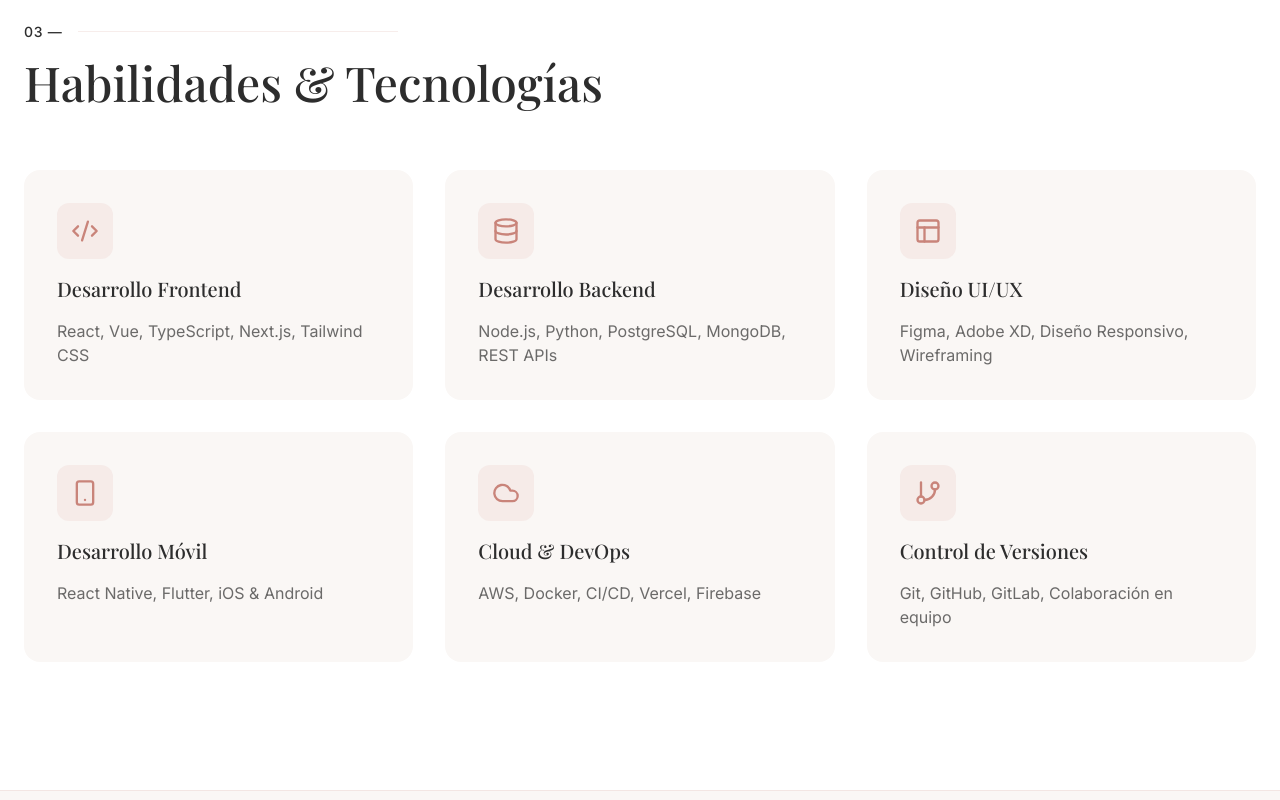
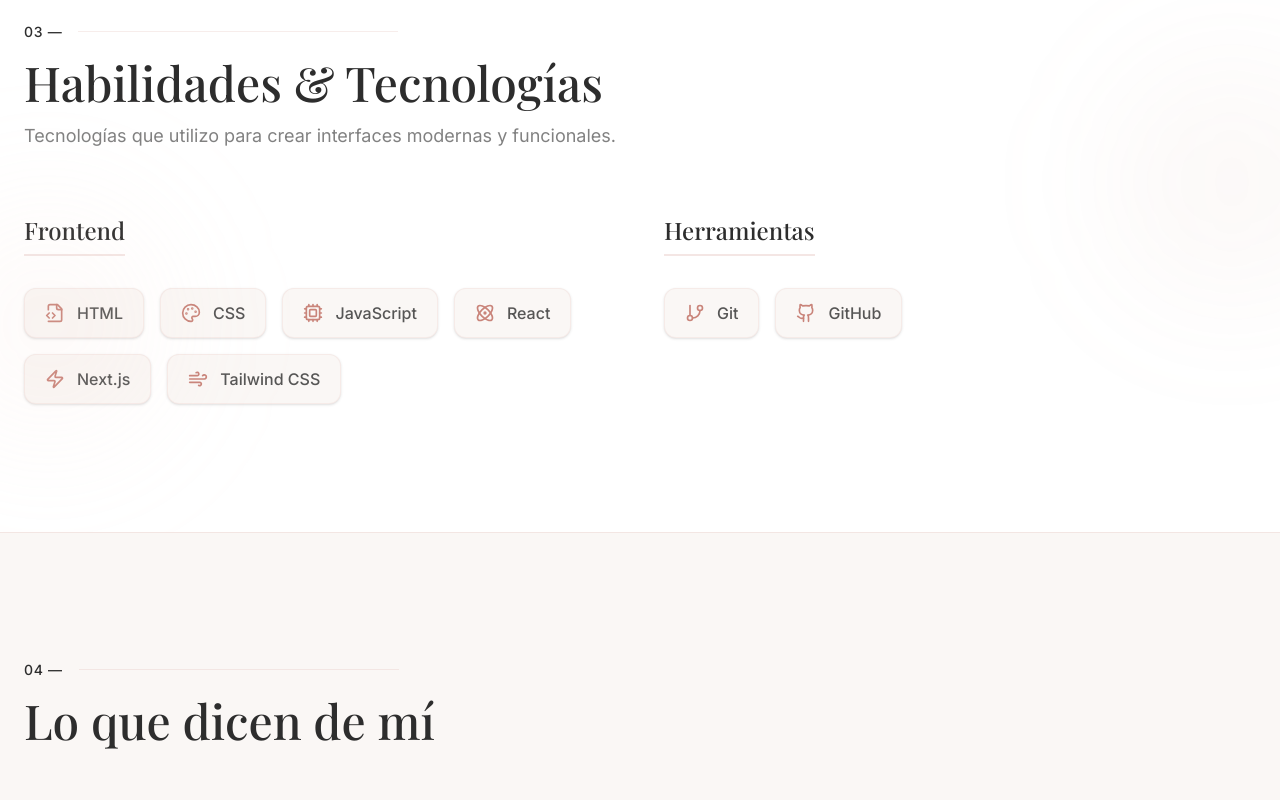
Before and after one commit to AlejandraMontillaucc/Mi-Portafolio-, a Next.js app: page / in a window 1280 px wide. Shown: the part 3620-4420 px from the top of the page. Built offline with nearby package versions, Linux system fonts and the light colour scheme; no server answers.

Commit message:
Rediseño de Habilidades

```diff
--- a/components/Projects.tsx
+++ b/components/Projects.tsx
@@ -27,9 +27,9 @@
       title: 'LegalConnect',
       description: 'Asistente inteligente para análisis de contratos',
       image: 'URL de la imagen o path en /public',
-      tags: ['React', 'Tailwind', 'Next.js'],
-      github: 'https://github.com/tu-usuario/tu-repo',
-      demo: 'https://tu-demo.com',
+      tags: ['TypeScript', 'JavaScript'],
+      github: 'https://github.com/AndresMira21/analyzer-contract-frontend.git',
+      demo: 'https://analyzer-contract-frontend-kohl.vercel.app/',
     },
     */
   ];
--- a/components/Skills.tsx
+++ b/components/Skills.tsx
@@ -1,40 +1,105 @@
 "use client";
 
 import React from 'react';
-import { Code2, Database, Layout, Smartphone, Cloud, GitBranch } from 'lucide-react';
+import {
+  FileCode2,
+  Palette,
+  Cpu,
+  Atom,
+  Zap,
+  Wind,
+  GitBranch,
+  Github
+} from 'lucide-react';
 import SectionTitle from './SectionTitle';
 import { useTranslations } from 'next-intl';
+import { motion } from 'motion/react';
 
 export default function Skills() {
   const t = useTranslations('skills');
 
-  const skills = [
-    { icon: Code2, title: t('s1'), description: t('s1desc') },
-    { icon: Database, title: t('s2'), description: t('s2desc') },
-    { icon: Layout, title: t('s3'), description: t('s3desc') },
-    { icon: Smartphone, title: t('s4'), description: t('s4desc') },
-    { icon: Cloud, title: t('s5'), description: t('s5desc') },
-    { icon: GitBranch, title: t('s6'), description: t('s6desc') },
+  const categories = [
+    {
+      title: t('frontend'),
+      skills: [
+        { name: 'HTML', icon: FileCode2 },
+        { name: 'CSS', icon: Palette },
+        { name: 'JavaScript', icon: Cpu },
+        { name: 'React', icon: Atom },
+        { name: 'Next.js', icon: Zap },
+        { name: 'Tailwind CSS', icon: Wind },
+      ],
+    },
+    {
+      title: t('tools'),
+      skills: [
+        { name: 'Git', icon: GitBranch },
+        { name: 'GitHub', icon: Github },
+      ],
+    },
   ];
 
+  const containerVariants = {
+    hidden: { opacity: 0 },
+    visible: {
+      opacity: 1,
+      transition: {
+        staggerChildren: 0.1,
+      },
+    },
+  };
+
+  const itemVariants = {
+    hidden: { y: 20, opacity: 0 },
+    visible: {
+      y: 0,
+      opacity: 1,
+    },
+  };
+
   return (
-    <section id="habilidades" className="relative px-6 py-32">
+    <section id="habilidades" className="relative px-6 py-32 overflow-hidden">
       <div className="absolute top-0 left-0 right-0 h-px bg-border" />
 
+      {/* Decorative background element */}
+      <div className="absolute -right-20 top-40 h-64 w-64 rounded-full bg-primary/5 blur-3xl" />
+      <div className="absolute -left-20 bottom-20 h-64 w-64 rounded-full bg-secondary/10 blur-3xl" />
+
       <div className="mx-auto max-w-7xl">
-        <SectionTitle number="03" title={t('title')} />
+        <SectionTitle
+          number="03"
+          title={t('title')}
+          subtitle={t('subtitle')}
+        />
 
-        <div className="grid gap-8 md:grid-cols-2 lg:grid-cols-3">
-          {skills.map((skill, index) => (
-            <div
-              key={index}
-              className="group space-y-4 rounded-2xl border border-transparent bg-card p-8 transition-shadow duration-300 hover:shadow-lg"
-            >
-              <div className="flex h-14 w-14 items-center justify-center rounded-xl bg-primary/10 transition-colors group-hover:bg-primary group-hover:text-primary-foreground">
-                <skill.icon className="h-7 w-7 text-primary transition-colors group-hover:text-inherit" />
-              </div>
-              <h3 className="font-serif text-xl">{skill.title}</h3>
-              <p className="text-foreground/70">{skill.description}</p>
+        <div className="grid gap-12 md:grid-cols-2">
+          {categories.map((category, categoryIndex) => (
+            <div key={categoryIndex} className="space-y-8">
+              <h3 className="inline-block border-b-2 border-primary/20 pb-2 text-2xl font-serif">
+                {category.title}
+              </h3>
+
+              <motion.div
+                variants={containerVariants}
+                initial="hidden"
+                whileInView="visible"
+                viewport={{ once: true }}
+                className="flex flex-wrap gap-4"
+              >
+                {category.skills.map((skill, skillIndex) => (
+                  <motion.div
+                    key={skillIndex}
+                    variants={itemVariants}
+                    whileHover={{ scale: 1.05, translateY: -5 }}
+                    className="group flex items-center gap-3 rounded-xl border border-primary/10 bg-card px-5 py-3 shadow-sm transition-all duration-300 hover:border-primary/30 hover:bg-secondary/20 hover:shadow-md"
+                  >
+                    <skill.icon className="h-5 w-5 text-primary transition-colors group-hover:text-dark-mauve" />
+                    <span className="font-medium text-foreground/80 group-hover:text-foreground">
+                      {skill.name}
+                    </span>
+                  </motion.div>
+                ))}
+              </motion.div>
             </div>
           ))}
         </div>
--- a/i18n/en.json
+++ b/i18n/en.json
@@ -70,19 +70,10 @@
     "instagram": "View more on Instagram",
     "view": "View"
   },
-"skills": {
-  "title": "Skills & Technologies",
-  "s1": "Frontend Development",
-  "s1desc": "React, Vue, TypeScript, Next.js, Tailwind CSS",
-  "s2": "Backend Development",
-  "s2desc": "Node.js, Python, PostgreSQL, MongoDB, REST APIs",
-  "s3": "UI/UX Design",
-  "s3desc": "Figma, Adobe XD, Responsive Design, Wireframing",
-  "s4": "Mobile Development",
-  "s4desc": "React Native, Flutter, iOS & Android",
-  "s5": "Cloud & DevOps",
-  "s5desc": "AWS, Docker, CI/CD, Vercel, Firebase",
-  "s6": "Version Control",
-  "s6desc": "Git, GitHub, GitLab, Team collaboration"
+  "skills": {
+    "title": "Skills & Technologies",
+    "subtitle": "Technologies I use to create modern and functional interfaces.",
+    "frontend": "Frontend",
+    "tools": "Tools"
+  }
 }
-}
--- a/i18n/es.json
+++ b/i18n/es.json
@@ -72,17 +72,8 @@
   },
   "skills": {
     "title": "Habilidades & Tecnologías",
-    "s1": "Desarrollo Frontend",
-    "s1desc": "React, Vue, TypeScript, Next.js, Tailwind CSS",
-    "s2": "Desarrollo Backend",
-    "s2desc": "Node.js, Python, PostgreSQL, MongoDB, REST APIs",
-    "s3": "Diseño UI/UX",
-    "s3desc": "Figma, Adobe XD, Diseño Responsivo, Wireframing",
-    "s4": "Desarrollo Móvil",
-    "s4desc": "React Native, Flutter, iOS & Android",
-    "s5": "Cloud & DevOps",
-    "s5desc": "AWS, Docker, CI/CD, Vercel, Firebase",
-    "s6": "Control de Versiones",
-    "s6desc": "Git, GitHub, GitLab, Colaboración en equipo"
+    "subtitle": "Tecnologías que utilizo para crear interfaces modernas y funcionales.",
+    "frontend": "Frontend",
+    "tools": "Herramientas"
   }
 }
```
